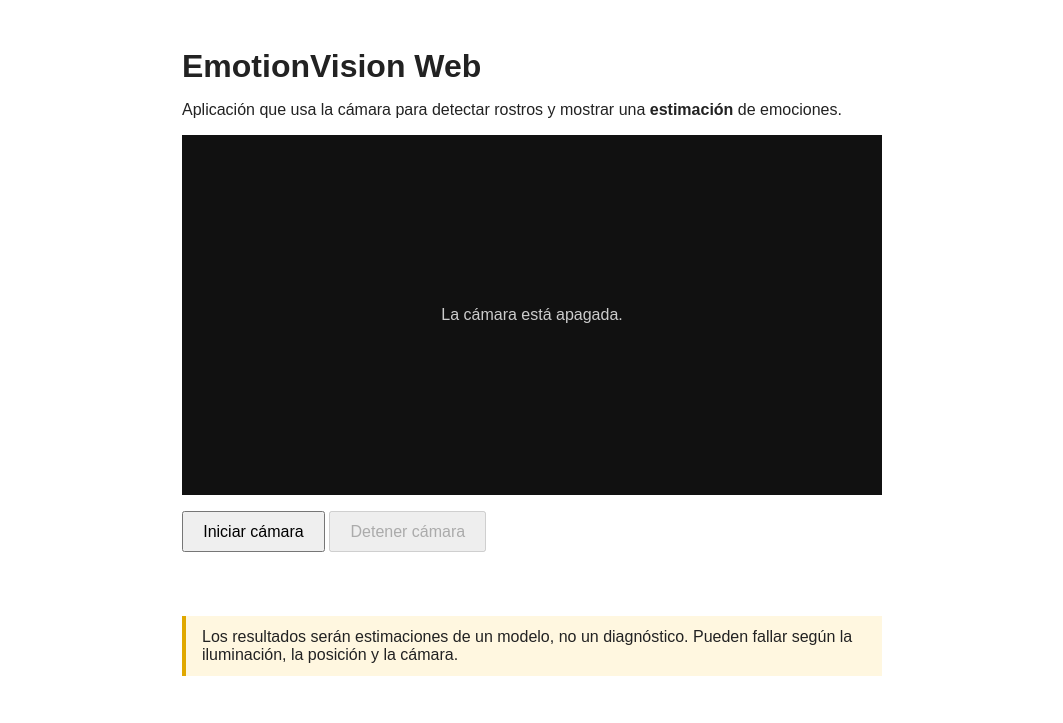
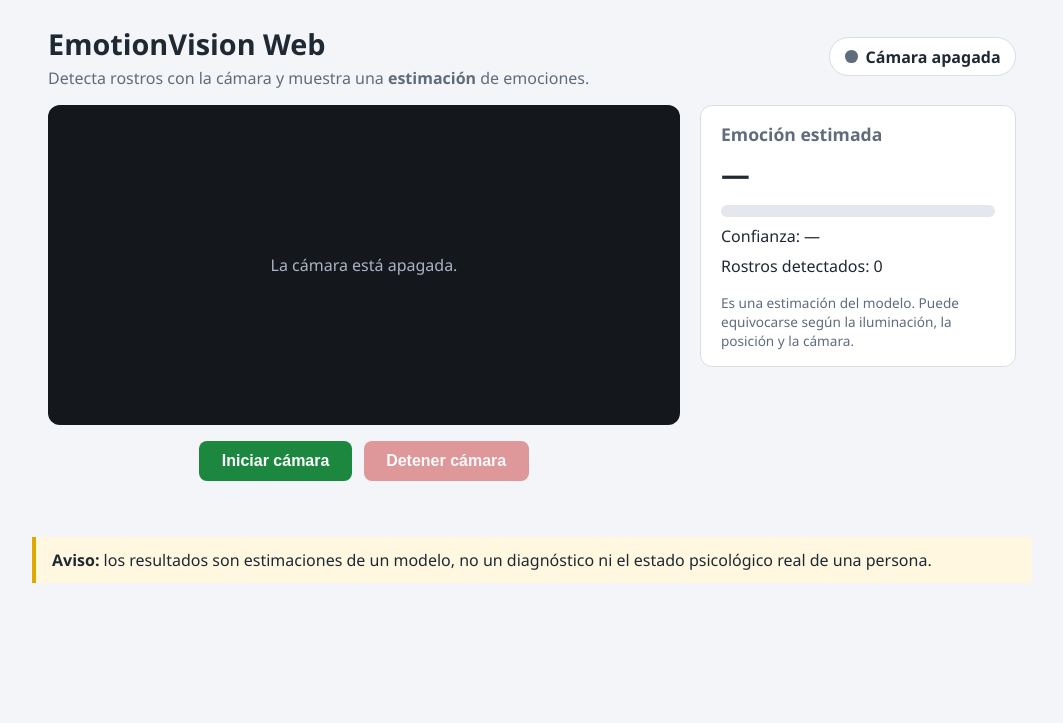
Before and after one commit to Darix-io/emotionvision-web, a Django app: page / in a window 1280 px wide. Shown: the top 723 px of the page, without its empty margins (108-1171 px from the left). Run offline with Django 5.2, Linux system fonts and the light colour scheme; parts of the project's set-up code (start-up, migrations or seed data) failed here and were passed over.

Commit message:
Fase 5: interfaz, panel de emoción actual y aviso de privacidad
- Interfaz con HTML/CSS/JS propios (archivos en static/emociones)
- Panel con emoción estimada, confianza y "Sin rostro detectado"
- Estado de la cámara visible (encendida/apagada)
- Aviso de privacidad antes de encender la cámara
- Etiqueta sobre el rostro más grande y con fondo; lógica de emociones sin cambios
- Ruta /camara/estado/ (datos solo en memoria) y pruebas sin cámara real

Co-Authored-By: Claude Sonnet 5.5 <noreply@anthropic.com>

```diff
--- /dev/null
+++ b/emociones/static/emociones/css/estilos.css
@@ -0,0 +1,144 @@
+:root {
+    --fondo: #f3f5f8;
+    --tarjeta: #ffffff;
+    --texto: #1f2933;
+    --suave: #5f6c7b;
+    --borde: #d9dee5;
+    --verde: #1b873f;
+    --rojo: #c62828;
+    --azul: #1f5fbf;
+    --aviso-fondo: #fff7e0;
+    --aviso-borde: #e0a800;
+}
+
+* { box-sizing: border-box; }
+
+body {
+    margin: 0;
+    font-family: "Segoe UI", Arial, sans-serif;
+    background: var(--fondo);
+    color: var(--texto);
+}
+
+.cabecera, .contenido, .aviso {
+    max-width: 1000px;
+    margin-left: auto;
+    margin-right: auto;
+    padding-left: 1rem;
+    padding-right: 1rem;
+}
+
+.cabecera {
+    display: flex;
+    flex-wrap: wrap;
+    gap: 1rem;
+    align-items: center;
+    justify-content: space-between;
+    padding-top: 1.5rem;
+    padding-bottom: 1rem;
+}
+
+h1 { margin: 0; font-size: 1.8rem; }
+.subtitulo { margin: 0.25rem 0 0; color: var(--suave); }
+
+/* Estado de la cámara */
+.estado {
+    display: inline-flex;
+    align-items: center;
+    gap: 0.5rem;
+    padding: 0.45rem 0.9rem;
+    border-radius: 999px;
+    font-weight: 600;
+    border: 1px solid var(--borde);
+    background: var(--tarjeta);
+}
+.estado .punto { width: 0.8rem; height: 0.8rem; border-radius: 50%; background: var(--suave); }
+.estado-apagada .punto { background: var(--suave); }
+.estado-encendida { color: var(--verde); border-color: var(--verde); }
+.estado-encendida .punto { background: var(--rojo); animation: parpadeo 1.2s infinite; }
+@keyframes parpadeo { 50% { opacity: 0.3; } }
+
+/* Distribución */
+.contenido {
+    display: grid;
+    grid-template-columns: minmax(0, 2fr) minmax(220px, 1fr);
+    gap: 1.25rem;
+    align-items: start;
+}
+@media (max-width: 760px) {
+    .contenido { grid-template-columns: 1fr; }
+}
+
+.columna-video { text-align: center; }
+
+.visor {
+    background: #14181d;
+    border-radius: 12px;
+    min-height: 320px;
+    display: flex;
+    align-items: center;
+    justify-content: center;
+    overflow: hidden;
+}
+.visor img { display: none; max-width: 100%; height: auto; }
+.espera { color: #aab4c0; padding: 1rem; }
+
+.controles {
+    display: flex;
+    gap: 0.75rem;
+    justify-content: center;
+    margin-top: 1rem;
+    flex-wrap: wrap;
+}
+
+.boton {
+    padding: 0.7rem 1.4rem;
+    font-size: 1rem;
+    font-weight: 600;
+    border: 0;
+    border-radius: 8px;
+    color: #fff;
+    cursor: pointer;
+}
+.boton:focus-visible { outline: 3px solid var(--azul); outline-offset: 2px; }
+.boton:disabled { opacity: 0.45; cursor: not-allowed; }
+.boton-iniciar { background: var(--verde); }
+.boton-detener { background: var(--rojo); }
+.boton-secundario { background: #e4e8ee; color: var(--texto); }
+
+.mensaje-error { color: var(--rojo); min-height: 1.5rem; margin: 0.5rem 0 0; font-weight: 600; }
+
+/* Panel */
+.panel {
+    background: var(--tarjeta);
+    border: 1px solid var(--borde);
+    border-radius: 12px;
+    padding: 1rem 1.25rem;
+}
+.panel h2 { margin: 0 0 0.5rem; font-size: 1.1rem; color: var(--suave); }
+.panel-emocion { font-size: 1.8rem; font-weight: 700; margin: 0.25rem 0 0.75rem; }
+.barra { background: #e4e8ee; border-radius: 6px; height: 12px; overflow: hidden; }
+.barra-relleno { height: 100%; width: 0; background: var(--azul); transition: width 0.3s; }
+.panel-confianza, .panel-rostros { margin: 0.5rem 0 0; }
+.panel-nota { margin: 1rem 0 0; font-size: 0.85rem; color: var(--suave); }
+
+.aviso {
+    background: var(--aviso-fondo);
+    border-left: 4px solid var(--aviso-borde);
+    margin-top: 1.5rem;
+    margin-bottom: 2rem;
+    padding-top: 0.75rem;
+    padding-bottom: 0.75rem;
+}
+
+/* Aviso de privacidad */
+.dialogo {
+    max-width: 460px;
+    border: 0;
+    border-radius: 12px;
+    padding: 1.5rem;
+    box-shadow: 0 10px 40px rgba(0, 0, 0, 0.3);
+}
+.dialogo::backdrop { background: rgba(0, 0, 0, 0.5); }
+.dialogo h2 { margin-top: 0; }
+.dialogo li { margin-bottom: 0.4rem; }
--- /dev/null
+++ b/emociones/static/emociones/js/app.js
@@ -0,0 +1,137 @@
+(function () {
+    'use strict';
+
+    const app = document.getElementById('app');
+    const urls = {
+        iniciar: app.dataset.urlIniciar,
+        video: app.dataset.urlVideo,
+        estado: app.dataset.urlEstado,
+        detener: app.dataset.urlDetener,
+    };
+    const csrf = document.querySelector('[name=csrfmiddlewaretoken]').value;
+
+    const $ = (id) => document.getElementById(id);
+    const video = $('video');
+    const espera = $('espera');
+    const mensaje = $('mensaje');
+    const btnIniciar = $('btn-iniciar');
+    const btnDetener = $('btn-detener');
+    const dialogo = $('dlg-privacidad');
+    const insignia = $('estado-camara');
+
+    let temporizador = null;
+
+    function post(url) {
+        return fetch(url, { method: 'POST', headers: { 'X-CSRFToken': csrf } });
+    }
+
+    function capitalizar(texto) {
+        return texto.charAt(0).toUpperCase() + texto.slice(1);
+    }
+
+    function pintarEstadoCamara(encendida) {
+        insignia.classList.toggle('estado-encendida', encendida);
+        insignia.classList.toggle('estado-apagada', !encendida);
+        $('estado-texto').textContent = encendida ? 'Cámara encendida' : 'Cámara apagada';
+    }
+
+    function pintarPanel(datos) {
+        const emocion = $('panel-emocion');
+        const relleno = $('barra-relleno');
+        const confianza = $('panel-confianza');
+        $('panel-rostros').textContent = 'Rostros detectados: ' + (datos ? datos.rostros : 0);
+
+        if (!datos || !datos.activa) {
+            emocion.textContent = '—';
+            confianza.textContent = 'Confianza: —';
+            relleno.style.width = '0';
+        } else if (datos.rostros === 0) {
+            emocion.textContent = 'Sin rostro detectado';
+            confianza.textContent = 'Confianza: —';
+            relleno.style.width = '0';
+        } else if (datos.emocion) {
+            emocion.textContent = capitalizar(datos.emocion);
+            confianza.textContent = 'Confianza: ' + datos.confianza + '%';
+            relleno.style.width = datos.confianza + '%';
+        } else {
+            emocion.textContent = 'Rostro detectado';
+            confianza.textContent = 'Sin estimación disponible (¿falta el modelo?)';
+            relleno.style.width = '0';
+        }
+    }
+
+    function mostrarApagada() {
+        clearInterval(temporizador);
+        temporizador = null;
+        video.removeAttribute('src');
+        video.style.display = 'none';
+        espera.style.display = 'block';
+        btnIniciar.disabled = false;
+        btnDetener.disabled = true;
+        pintarEstadoCamara(false);
+        pintarPanel(null);
+    }
+
+    function mostrarEncendida() {
+        // El número evita que el navegador reutilice una conexión vieja.
+        video.src = urls.video + '?t=' + Date.now();
+        video.style.display = 'block';
+        espera.style.display = 'none';
+        btnIniciar.disabled = true;
+        btnDetener.disabled = false;
+        pintarEstadoCamara(true);
+        temporizador = setInterval(consultarEstado, 500);
+    }
+
+    async function consultarEstado() {
+        try {
+            const resp = await fetch(urls.estado, { cache: 'no-store' });
+            const datos = await resp.json();
+            if (!datos.activa) {
+                // El servidor cerró la cámara (por ejemplo, se perdió la conexión).
+                mostrarApagada();
+                return;
+            }
+            pintarPanel(datos);
+        } catch (e) {
+            /* un fallo puntual no detiene el video */
+        }
+    }
+
+    async function encenderCamara() {
+        mensaje.textContent = '';
+        btnIniciar.disabled = true;
+        try {
+            const resp = await post(urls.iniciar);
+            const datos = await resp.json();
+            if (!resp.ok || !datos.ok) {
+                mensaje.textContent = datos.mensaje || 'No se pudo iniciar la cámara.';
+                mostrarApagada();
+                return;
+            }
+            mostrarEncendida();
+        } catch (e) {
+            mensaje.textContent = 'No se pudo comunicar con el servidor.';
+            mostrarApagada();
+        }
+    }
+
+    // Primero se muestra el aviso de privacidad; la cámara se enciende solo al aceptar.
+    btnIniciar.addEventListener('click', () => dialogo.showModal());
+    $('dlg-cancelar').addEventListener('click', () => dialogo.close());
+    $('dlg-aceptar').addEventListener('click', () => {
+        dialogo.close();
+        encenderCamara();
+    });
+
+    btnDetener.addEventListener('click', async () => {
+        video.removeAttribute('src');
+        try {
+            await post(urls.detener);
+        } finally {
+            mostrarApagada();
+        }
+    });
+
+    mostrarApagada();
+})();
--- a/emociones/templates/emociones/inicio.html
+++ b/emociones/templates/emociones/inicio.html
@@ -1,90 +1,71 @@
-<!DOCTYPE html>
+{% load static %}<!DOCTYPE html>
 <html lang="es">
 <head>
     <meta charset="UTF-8">
     <meta name="viewport" content="width=device-width, initial-scale=1">
     <title>EmotionVision Web</title>
-    <style>
-        body { font-family: Arial, sans-serif; max-width: 700px; margin: 3rem auto; padding: 0 1rem; color: #222; }
-        h1 { margin-bottom: 0.25rem; }
-        .aviso { background: #fff7e0; border-left: 4px solid #e0a800; padding: 0.75rem 1rem; margin-top: 2rem; }
-        .visor { background: #111; color: #ccc; min-height: 360px; display: flex; align-items: center; justify-content: center; margin: 1rem 0; }
-        .visor img { max-width: 100%; display: none; }
-        button { padding: 0.6rem 1.2rem; font-size: 1rem; cursor: pointer; }
-        #mensaje { margin-top: 0.5rem; color: #b00020; min-height: 1.5rem; }
-    </style>
+    <link rel="stylesheet" href="{% static 'emociones/css/estilos.css' %}">
 </head>
 <body>
-    <h1>EmotionVision Web</h1>
-    <p>Aplicación que usa la cámara para detectar rostros y mostrar una
-       <strong>estimación</strong> de emociones.</p>
+    <header class="cabecera">
+        <div>
+            <h1>EmotionVision Web</h1>
+            <p class="subtitulo">Detecta rostros con la cámara y muestra una <strong>estimación</strong> de emociones.</p>
+        </div>
+        <div id="estado-camara" class="estado estado-apagada" role="status" aria-live="polite">
+            <span class="punto"></span>
+            <span id="estado-texto">Cámara apagada</span>
+        </div>
+    </header>
 
-    <div class="visor">
-        <span id="espera">La cámara está apagada.</span>
-        <img id="video" alt="Video de la cámara">
-    </div>
+    <main id="app" class="contenido"
+          data-url-iniciar="{% url 'emociones:iniciar_camara' %}"
+          data-url-video="{% url 'emociones:video' %}"
+          data-url-estado="{% url 'emociones:estado' %}"
+          data-url-detener="{% url 'emociones:detener_camara' %}">
 
-    <button id="btn-iniciar" type="button">Iniciar cámara</button>
-    <button id="btn-detener" type="button" disabled>Detener cámara</button>
-    <div id="mensaje" role="alert"></div>
+        <section class="columna-video" aria-label="Video">
+            <div class="visor">
+                <span id="espera" class="espera">La cámara está apagada.</span>
+                <img id="video" alt="Video de la cámara con los rostros detectados">
+            </div>
+            <div class="controles">
+                <button id="btn-iniciar" type="button" class="boton boton-iniciar">Iniciar cámara</button>
+                <button id="btn-detener" type="button" class="boton boton-detener" disabled>Detener cámara</button>
+            </div>
+            <p id="mensaje" class="mensaje-error" role="alert"></p>
+        </section>
 
-    <div class="aviso">
-        Los resultados serán estimaciones de un modelo, no un diagnóstico.
-        Pueden fallar según la iluminación, la posición y la cámara.
-    </div>
+        <aside class="panel" aria-label="Resultado estimado">
+            <h2>Emoción estimada</h2>
+            <p id="panel-emocion" class="panel-emocion">—</p>
+            <div class="barra" aria-hidden="true"><div id="barra-relleno" class="barra-relleno"></div></div>
+            <p id="panel-confianza" class="panel-confianza">Confianza: —</p>
+            <p id="panel-rostros" class="panel-rostros">Rostros detectados: 0</p>
+            <p class="panel-nota">Es una estimación del modelo. Puede equivocarse según la iluminación,
+               la posición y la cámara.</p>
+        </aside>
+    </main>
+
+    <footer class="aviso">
+        <strong>Aviso:</strong> los resultados son estimaciones de un modelo, no un diagnóstico
+        ni el estado psicológico real de una persona.
+    </footer>
+
+    <dialog id="dlg-privacidad" class="dialogo" aria-labelledby="dlg-titulo">
+        <h2 id="dlg-titulo">Antes de encender la cámara</h2>
+        <ul>
+            <li>No se guarda video ni imágenes.</li>
+            <li>No se identifica a nadie: solo se estima una emoción.</li>
+            <li>Puedes detener la cámara en cualquier momento con el botón "Detener cámara".</li>
+        </ul>
+        <div class="controles">
+            <button id="dlg-aceptar" type="button" class="boton boton-iniciar">Aceptar y encender</button>
+            <button id="dlg-cancelar" type="button" class="boton boton-secundario">Cancelar</button>
+        </div>
+    </dialog>
 
     {% csrf_token %}
-    <script>
-        const csrf = document.querySelector('[name=csrfmiddlewaretoken]').value;
-        const video = document.getElementById('video');
-        const espera = document.getElementById('espera');
-        const mensaje = document.getElementById('mensaje');
-        const btnIniciar = document.getElementById('btn-iniciar');
-        const btnDetener = document.getElementById('btn-detener');
-
-        function mostrarApagada(texto) {
-            video.removeAttribute('src');
-            video.style.display = 'none';
-            espera.textContent = texto;
-            espera.style.display = 'inline';
-            btnIniciar.disabled = false;
-            btnDetener.disabled = true;
-        }
-
-        async function post(url) {
-            return fetch(url, { method: 'POST', headers: { 'X-CSRFToken': csrf } });
-        }
-
-        btnIniciar.addEventListener('click', async () => {
-            mensaje.textContent = '';
-            btnIniciar.disabled = true;
-            try {
-                const resp = await post("{% url 'emociones:iniciar_camara' %}");
-                const datos = await resp.json();
-                if (!resp.ok || !datos.ok) {
-                    mensaje.textContent = datos.mensaje || 'No se pudo iniciar la cámara.';
-                    mostrarApagada('La cámara está apagada.');
-                    return;
-                }
-                // Se agrega un número para que el navegador no reutilice una conexión vieja.
-                video.src = "{% url 'emociones:video' %}?t=" + Date.now();
-                video.style.display = 'block';
-                espera.style.display = 'none';
-                btnDetener.disabled = false;
-            } catch (e) {
-                mensaje.textContent = 'No se pudo comunicar con el servidor.';
-                mostrarApagada('La cámara está apagada.');
-            }
-        });
-
-        btnDetener.addEventListener('click', async () => {
-            video.removeAttribute('src');
-            await post("{% url 'emociones:detener_camara' %}");
-            mostrarApagada('La cámara está apagada.');
-        });
-
-        // Si el usuario cierra o recarga la página, el servidor libera la cámara
-        // al cortarse la conexión de video.
-    </script>
+    <script src="{% static 'emociones/js/app.js' %}"></script>
 </body>
 </html>
--- a/emociones/urls.py
+++ b/emociones/urls.py
@@ -8,5 +8,6 @@ urlpatterns = [
     path('', views.inicio, name='inicio'),
     path('camara/iniciar/', views.iniciar_camara, name='iniciar_camara'),
     path('camara/video/', views.video, name='video'),
+    path('camara/estado/', views.estado, name='estado'),
     path('camara/detener/', views.detener_camara, name='detener_camara'),
 ]
--- a/emociones/views.py
+++ b/emociones/views.py
@@ -35,6 +35,12 @@ def video(request):
     )
 
 
+@require_GET
+def estado(request):
+    """Estado actual para el panel: cámara y emoción estimada (solo en memoria)."""
+    return JsonResponse(camara.estado())
+
+
 @require_POST
 def detener_camara(request):
     """Libera la cámara."""
```
Also changed, not shown: emociones/camera.py (+31 -9 lines), emociones/detector.py (+16 -4 lines), emociones/tests.py (+73 -0 lines).
